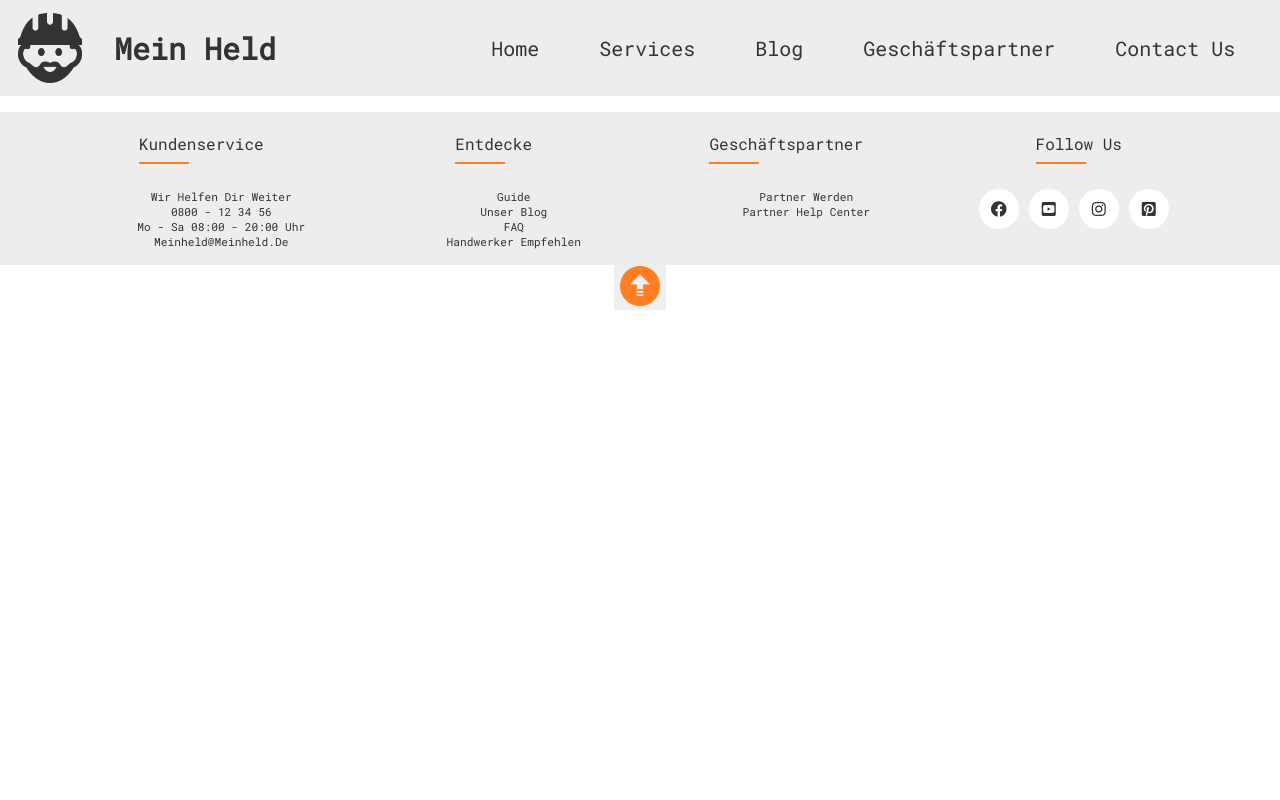
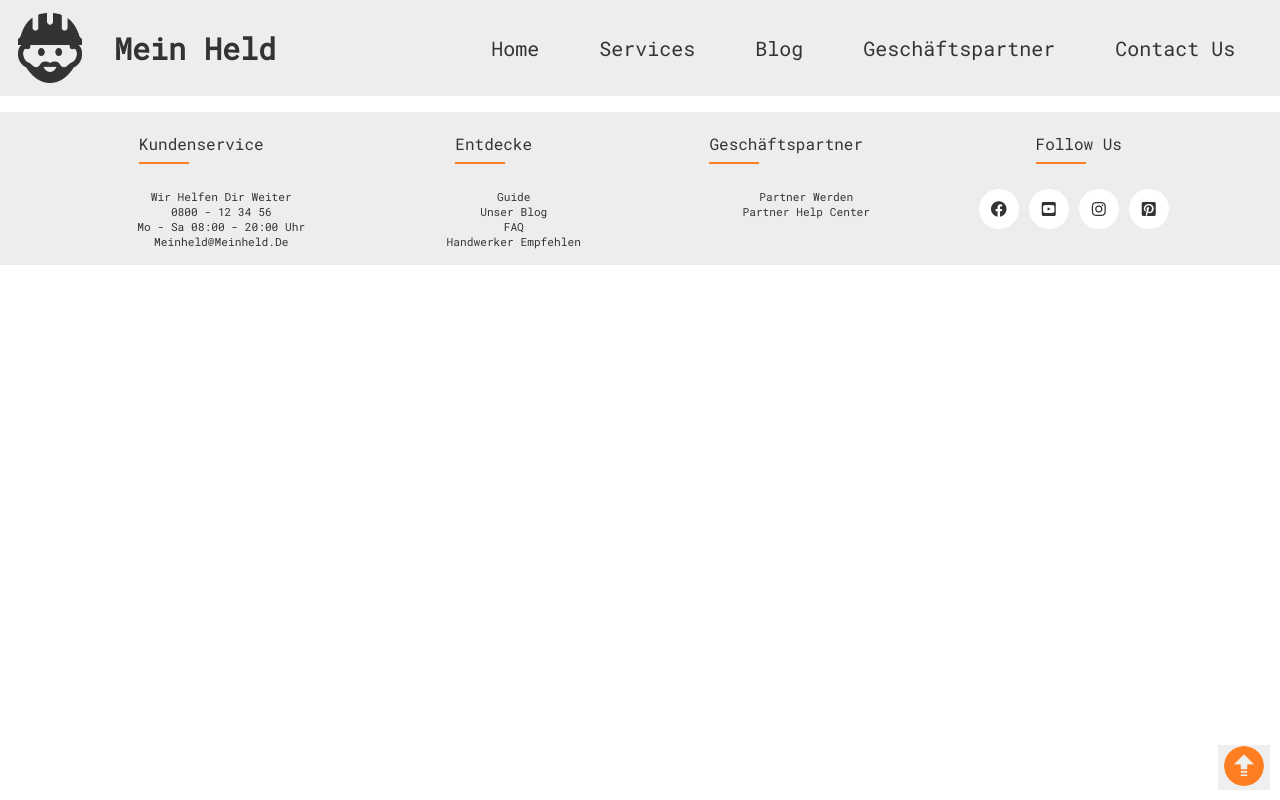
Before and after one commit to Ziedlassoued/mein-held, a React (Vite) app: page / in a window 1280 px wide. Built offline with nearby package versions, Linux system fonts and the light colour scheme; no server answers.

Commit message:
:lipstick: Update the style of the scroll to top button

```diff
--- a/src/App.tsx
+++ b/src/App.tsx
@@ -2,7 +2,7 @@ import { useEffect, useState } from 'react';
 import styles from './App.module.css';
 import NavBar from './components/NavBar/NavBar';
 import Footer from './components/Footer/Footer';
-import Scroll from './components/Footer/ScrollToTop/ScrollToTop';
+
 function App() {
   const [message, setMessage] = useState('');
 
@@ -16,7 +16,6 @@ function App() {
       <NavBar />
       <p>{message}</p>
       <Footer />
-      <Scroll />
     </div>
   );
 }
--- a/src/components/Footer/Footer.tsx
+++ b/src/components/Footer/Footer.tsx
@@ -1,5 +1,6 @@
 import React from 'react';
 import styles from './Footer.module.css';
+import Scroll from './ScrollToTop/ScrollToTop';
 
 function Footer(): JSX.Element {
   return (
@@ -47,6 +48,7 @@ function Footer(): JSX.Element {
             </div>
           </div>
         </div>
+        <Scroll />
       </div>
     </footer>
   );
--- a/src/components/Footer/ScrollToTop/ScrollToTop.module.css
+++ b/src/components/Footer/ScrollToTop/ScrollToTop.module.css
@@ -1,7 +1,11 @@
+.button {
+  border: none;
+  position: fixed;
+  right: 10px;
+  bottom: 10px;
+}
+
 .iconScrollUp {
   width: 40px;
+  border-radius: 50%;
 }
-
-.button {
-  border: none;
-}
--- a/src/components/Footer/ScrollToTop/ScrollToTop.tsx
+++ b/src/components/Footer/ScrollToTop/ScrollToTop.tsx
@@ -13,7 +13,10 @@ function Scroll(): JSX.Element {
   };
 
   const scrollToTop = () => {
-    window.scrollTo({ top: 0, behavior: 'smooth' });
+    window.scrollTo({
+      top: 0,
+      behavior: 'smooth',
+    });
   };
 
   useEffect(() => {
```
